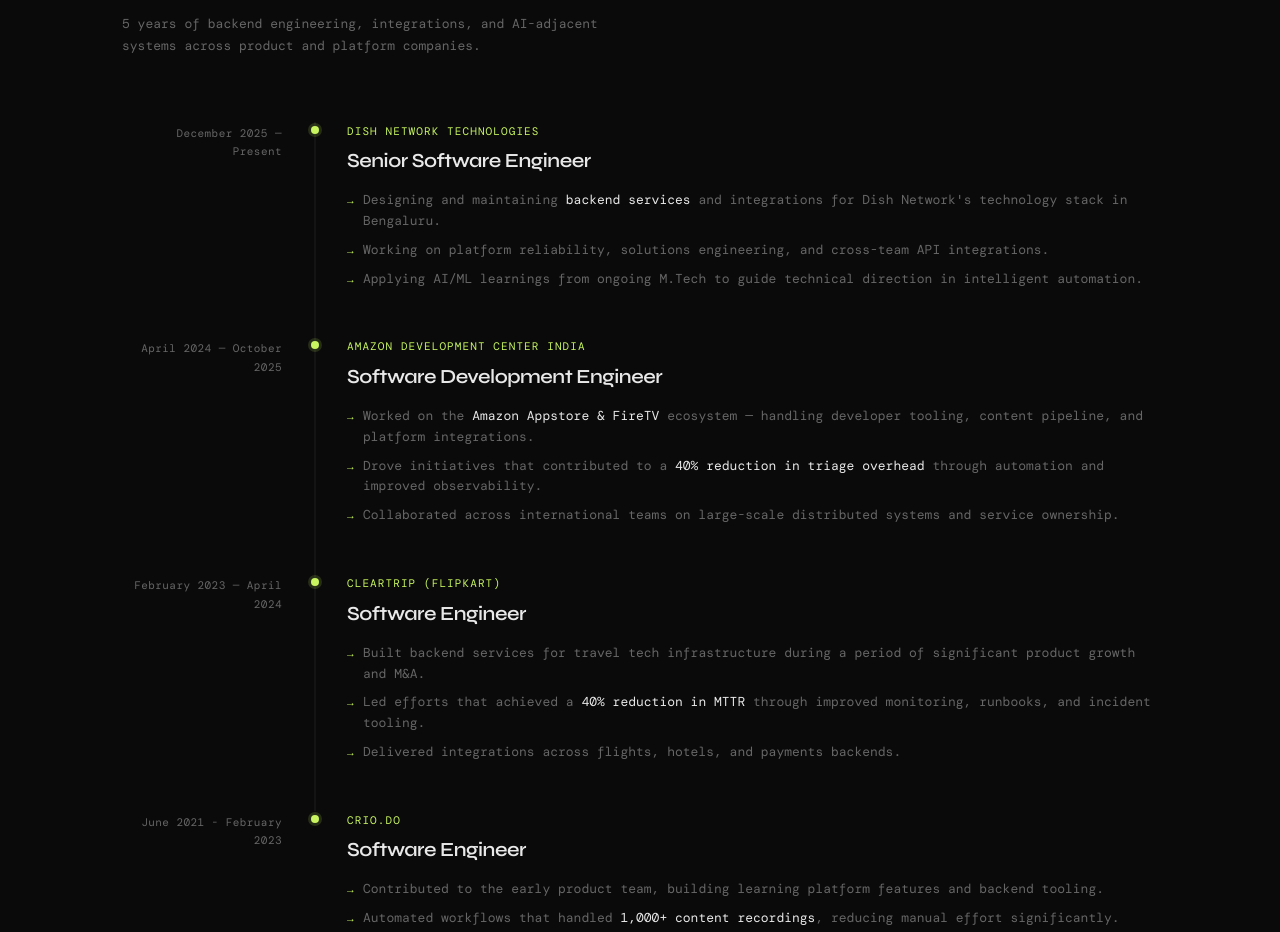
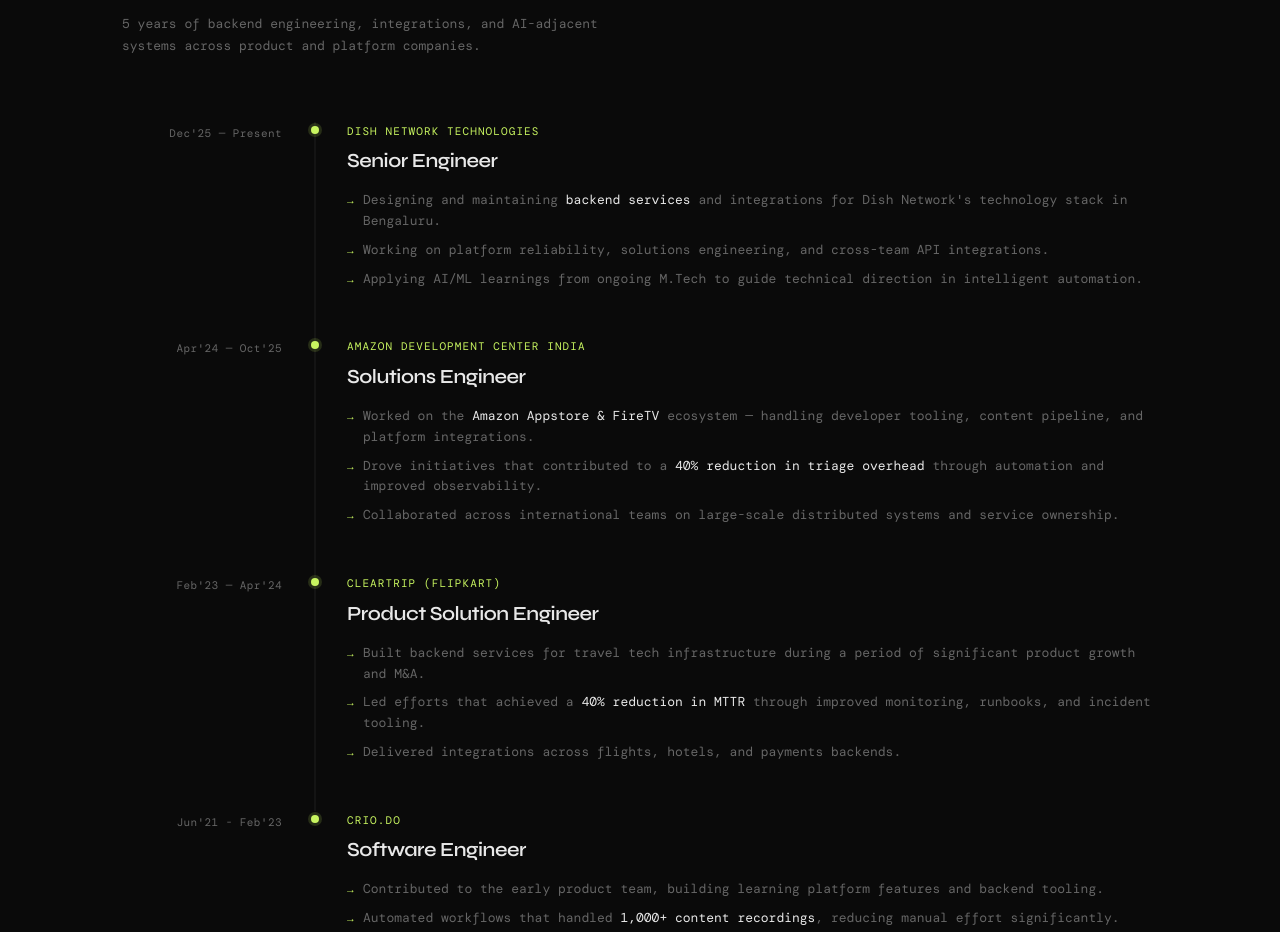
Before and after one commit to Avirup-301294/avirup-portfolio, a plain HTML site: page index.html in a window 1280 px wide. Shown: the part 1765-2697 px from the top of the page. Drawn offline with nearby package versions, Linux system fonts and the light colour scheme; a web font is replaced by a local one.

Commit message:
Update font size and role titles in index.html

```diff
--- a/index.html
+++ b/index.html
@@ -556,7 +556,7 @@
   }
   .edu-school {
     color: var(--accent);
-    font-size: 12px;
+    font-size: 10px;
     letter-spacing: 0.08em;
     text-transform: uppercase;
     margin-bottom: 8px;
@@ -761,11 +761,11 @@
     <div class="timeline">
 
       <div class="tl-item">
-        <div class="tl-date">December 2025 — Present</div>
+        <div class="tl-date">Dec'25 — Present</div>
         <div class="tl-line"></div>
         <div class="tl-content">
           <div class="tl-company">Dish Network Technologies</div>
-          <div class="tl-role">Senior Software Engineer</div>
+          <div class="tl-role">Senior Engineer</div>
           <ul class="tl-points">
             <li>Designing and maintaining <strong>backend services</strong> and integrations for Dish Network's technology stack in Bengaluru.</li>
             <li>Working on platform reliability, solutions engineering, and cross-team API integrations.</li>
@@ -775,11 +775,11 @@
       </div>
 
       <div class="tl-item">
-        <div class="tl-date">April 2024 — October 2025</div>
+        <div class="tl-date">Apr'24 — Oct'25</div>
         <div class="tl-line"></div>
         <div class="tl-content">
           <div class="tl-company">Amazon Development Center India</div>
-          <div class="tl-role">Software Development Engineer</div>
+          <div class="tl-role">Solutions Engineer</div>
           <ul class="tl-points">
             <li>Worked on the <strong>Amazon Appstore &amp; FireTV</strong> ecosystem — handling developer tooling, content pipeline, and platform integrations.</li>
             <li>Drove initiatives that contributed to a <strong>40% reduction in triage overhead</strong> through automation and improved observability.</li>
@@ -789,11 +789,11 @@
       </div>
 
       <div class="tl-item">
-        <div class="tl-date">February 2023 — April 2024</div>
+        <div class="tl-date">Feb'23 — Apr'24</div>
         <div class="tl-line"></div>
         <div class="tl-content">
           <div class="tl-company">Cleartrip (Flipkart)</div>
-          <div class="tl-role">Software Engineer</div>
+          <div class="tl-role">Product Solution Engineer</div>
           <ul class="tl-points">
             <li>Built backend services for travel tech infrastructure during a period of significant product growth and M&amp;A.</li>
             <li>Led efforts that achieved a <strong>40% reduction in MTTR</strong> through improved monitoring, runbooks, and incident tooling.</li>
@@ -803,7 +803,7 @@
       </div>
 
       <div class="tl-item">
-        <div class="tl-date">June 2021 - February 2023</div>
+        <div class="tl-date">Jun'21 - Feb'23</div>
         <div class="tl-line"></div>
         <div class="tl-content">
           <div class="tl-company">Crio.Do</div>
@@ -925,7 +925,7 @@
       <div class="edu-card">
         <div class="edu-deg">B.Tech — Computer Science and Engineering</div>
         <div class="edu-school">University of Engineering and Management, Kolkata · Completed</div>
-        <div class="edu-detail">Coursework in Data structures & Algorithms, Databases, Computer Networks, Operation Systems and software engineering.</div>
+        <div class="edu-detail">Coursework in Data Structures & Algorithms, Databases, Computer Networks, Operation Systems and software engineering.</div>
         <div class="edu-detail">GPA: 7.97 / 10 </div>
       </div>
     </div>
```
